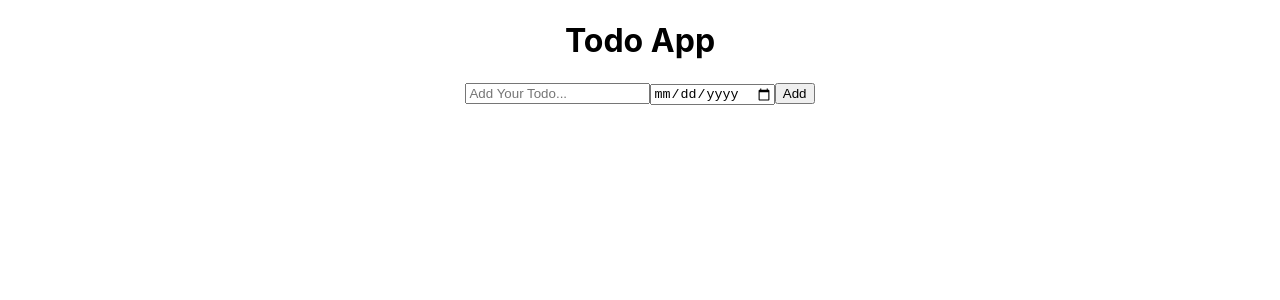
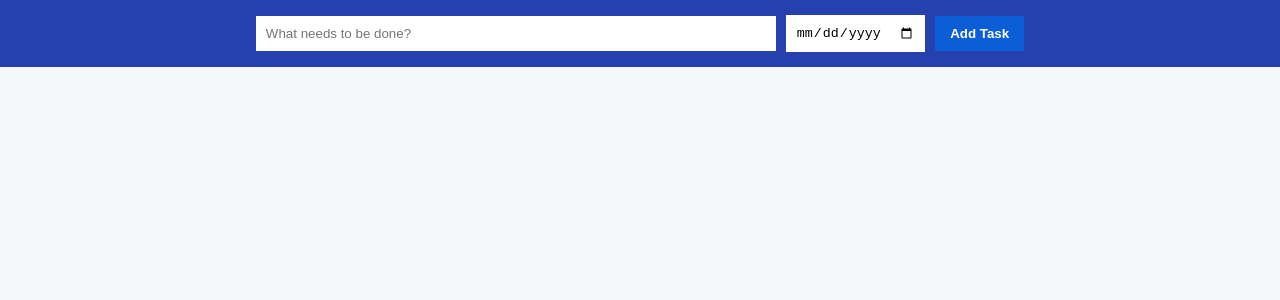
Before and after one commit to nazir17/todo-appp, a React (Create React App) app: page / in a window 1280 px wide. Shown: the top 300 px of the page. Built offline with nearby package versions, Linux system fonts and the light colour scheme.

Commit message:
added css styling

```diff
--- a/src/ToDo.css
+++ b/src/ToDo.css
@@ -1,10 +1,126 @@
-.todo-item.completed span{
-    text-decoration: line-through;
-    color: #999;
+body {
+  margin: 0;
+  padding: 0;
+  font-family: Arial, sans-serif;
+  background: #f5f7fa;
 }
-.div ul{
-    list-style: none;
+
+form {
+  display: flex;
+  justify-content: center;
+  align-items: center;
+  background: #2640ae;
+  padding: 15px;
 }
-.input-error {
-  border-color: #e63946;
+
+form input[type="text"] {
+  width: 40%;
+  padding: 10px;
+  border: none;
+  margin-right: 10px;
 }
+
+form input[type="date"] {
+  padding: 10px;
+  border: none;
+  margin-right: 10px;
+}
+
+form button {
+  background: #0c5ed7;
+  color: white;
+  border: none;
+  padding: 10px 15px;
+  cursor: pointer;
+  font-weight: bold;
+}
+
+form button:hover {
+  background: #0947a5;
+}
+
+ul {
+  list-style: none;
+  padding: 0;
+}
+
+.todo-item{
+  display:flex;
+  align-items:center;
+  background:#fff;
+  padding:12px 16px;
+  margin-bottom:8px;
+  box-shadow:0 2px 6px rgba(0,0,0,.1);
+}
+
+.todo-left{
+  display:flex;
+  align-items:center;
+  gap:12px;
+  flex:0 1 40%;
+  max-width:40%;
+}
+
+.todo-checkbox {
+  margin-right: 12px;
+  cursor: pointer;
+}
+
+.todo-text{
+  font-size:16px;
+  white-space:normal;
+  overflow-wrap:anywhere;
+  word-break:break-word;
+}
+
+.todo-item.completed .todo-text {
+  text-decoration: line-through;
+  color: #777;
+}
+
+.todo-center{
+  flex:1;
+  display:flex;
+  justify-content:center;
+  align-items:center;
+  text-align:center;
+  padding:0 8px;
+}
+
+.deadline-text {
+  font-size: 13px;
+  font-weight: 500;
+}
+
+.todo-right{
+  display:flex;
+  align-items:center;
+  gap:10px;
+  flex:0 0 auto;
+}
+
+.edit-btn,
+.save-btn {
+  color: #1a73e8;
+  font-weight: bold;
+  cursor: pointer;
+  border: none;
+  background: none;
+  font-size: 14px;
+}
+
+.todo-item button:hover {
+  opacity: 0.7;
+}
+
+.delete-btn {
+  background: none;
+  border: none;
+  cursor: pointer;
+  padding: 0;
+}
+
+.delete-image {
+  width: 30px;
+  height: 28px;
+}
--- a/src/ToDo.js
+++ b/src/ToDo.js
@@ -1,5 +1,6 @@
 import { Component } from "react";
 import "./ToDo.css";
+import deleteImage from "./images/delete.svg";
 
 class ToDo extends Component {
   constructor(props) {
@@ -104,62 +105,89 @@ class ToDo extends Component {
   render() {
     const { todos, newTodo, error, newDeadline } = this.state;
     return (
-      <div>
-        <h1>Todo App</h1>
-        <form onSubmit={this.handleAdd}>
+      <div className="todo-app">
+        <form onSubmit={this.handleAdd} className="todo-form">
           <input
             type="text"
-            className={`${error ? "input-error" : ""}`}
-            placeholder="Add Your Todo..."
+            className={`todo-input ${error ? "input-error" : ""}`}
+            placeholder="What needs to be done?"
             value={newTodo}
             onChange={this.handleChange}
           />
           <input
             type="date"
+            className="deadline-input"
             value={newDeadline}
             onChange={this.handleDeadlineChange}
           />
-          <button type="submit">Add</button>
+          <button type="submit" className="add-btn">
+            Add Task
+          </button>
         </form>
-        {error}
-        <div className="div">
-          <ul>
+        {error && <p className="error-text">{error}</p>}
+        <div className="todo-list-container">
+          <ul className="todo-list">
             {todos.map((todo) => (
               <li
                 key={todo.id}
                 className={`todo-item ${todo.completed ? "completed" : ""}`}
               >
+                <div className="todo-left">
                   <input
                     type="checkbox"
+                    className="todo-checkbox"
                     checked={todo.completed}
                     onChange={() => this.handleToggle(todo.id)}
                   />
                   {todo.isEditing ? (
                     <input
                       type="text"
+                      className="edit-input"
                       value={todo.text}
                       onChange={(e) =>
                         this.handleEditChange(todo.id, e.target.value)
                       }
                     />
                   ) : (
-                  <>
-                    <span>{todo.text}</span>
+                    <span className="todo-text">{todo.text}</span>
+                  )}
+                </div>
+
+                <div className="todo-center">
                   {todo.deadline && (
-                      <small>{this.getDeadlineStatus(todo.deadline)}</small>
+                    <small className="deadline-text">
+                      {this.getDeadlineStatus(todo.deadline)}
+                    </small>
                   )}
-                  </>
-                )}
+                </div>
+
+                <div className="todo-right">
                   {todo.isEditing ? (
-                  <button onClick={() => this.handleEditSave(todo.id)}>
+                    <button
+                      className="save-btn"
+                      onClick={() => this.handleEditSave(todo.id)}
+                    >
                       Save
                     </button>
                   ) : (
-                  <button onClick={() => this.handleEdit(todo.id)}>Edit</button>
+                    <button
+                      className="edit-btn"
+                      onClick={() => this.handleEdit(todo.id)}
+                    >
+                      Edit
+                    </button>
                   )}
-                <button onClick={() => this.handleDelete(todo.id)}>
-                  Delete
+                  <button
+                    className="delete-btn"
+                    onClick={() => this.handleDelete(todo.id)}
+                  >
+                    <img
+                      src={deleteImage}
+                      alt="delete-icon"
+                      className="delete-image"
+                    />
                   </button>
+                </div>
               </li>
             ))}
           </ul>
```
Also changed, not shown: src/images/delete.svg (added). Lines whose indentation alone changed are shown as unchanged.
